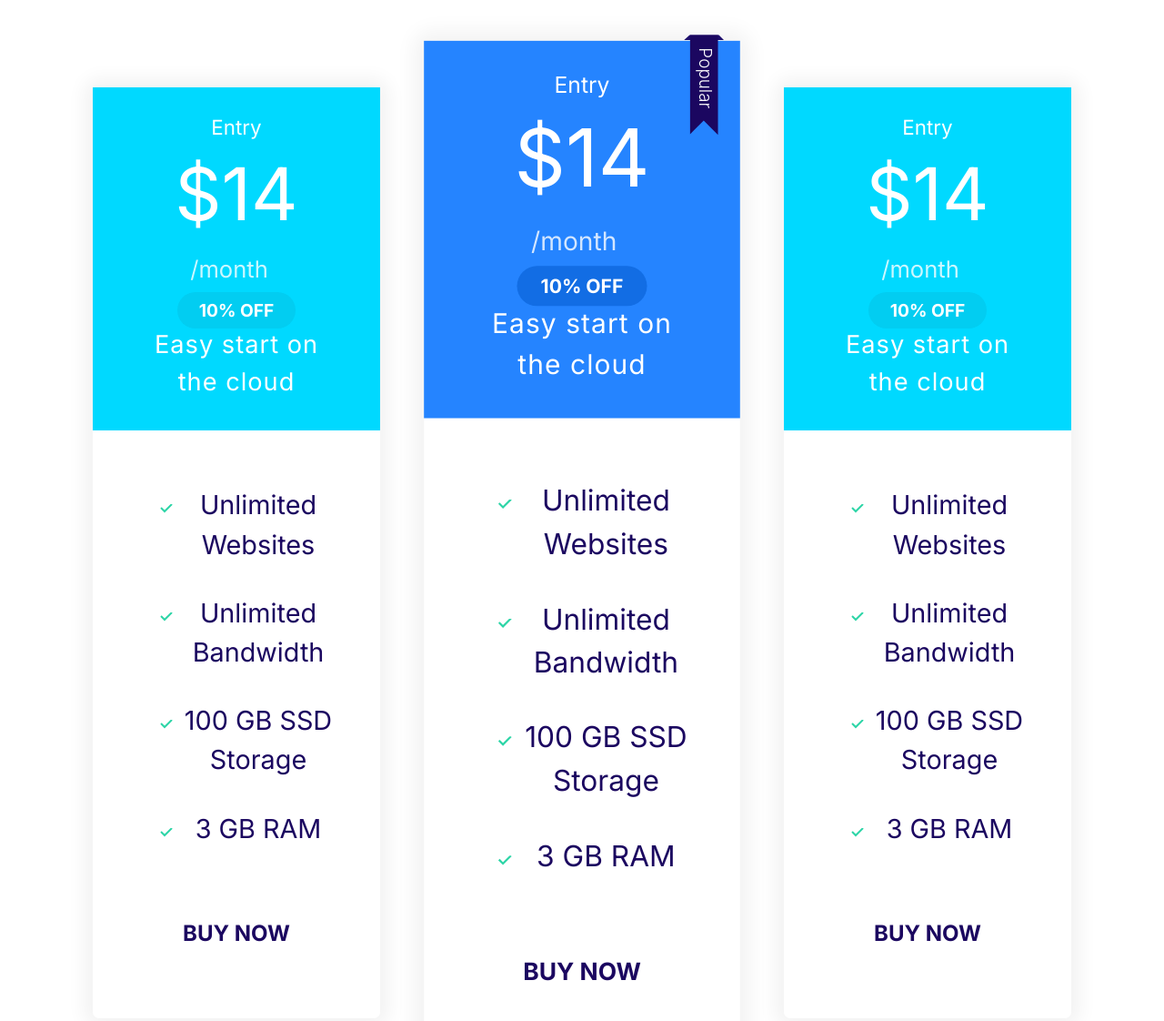
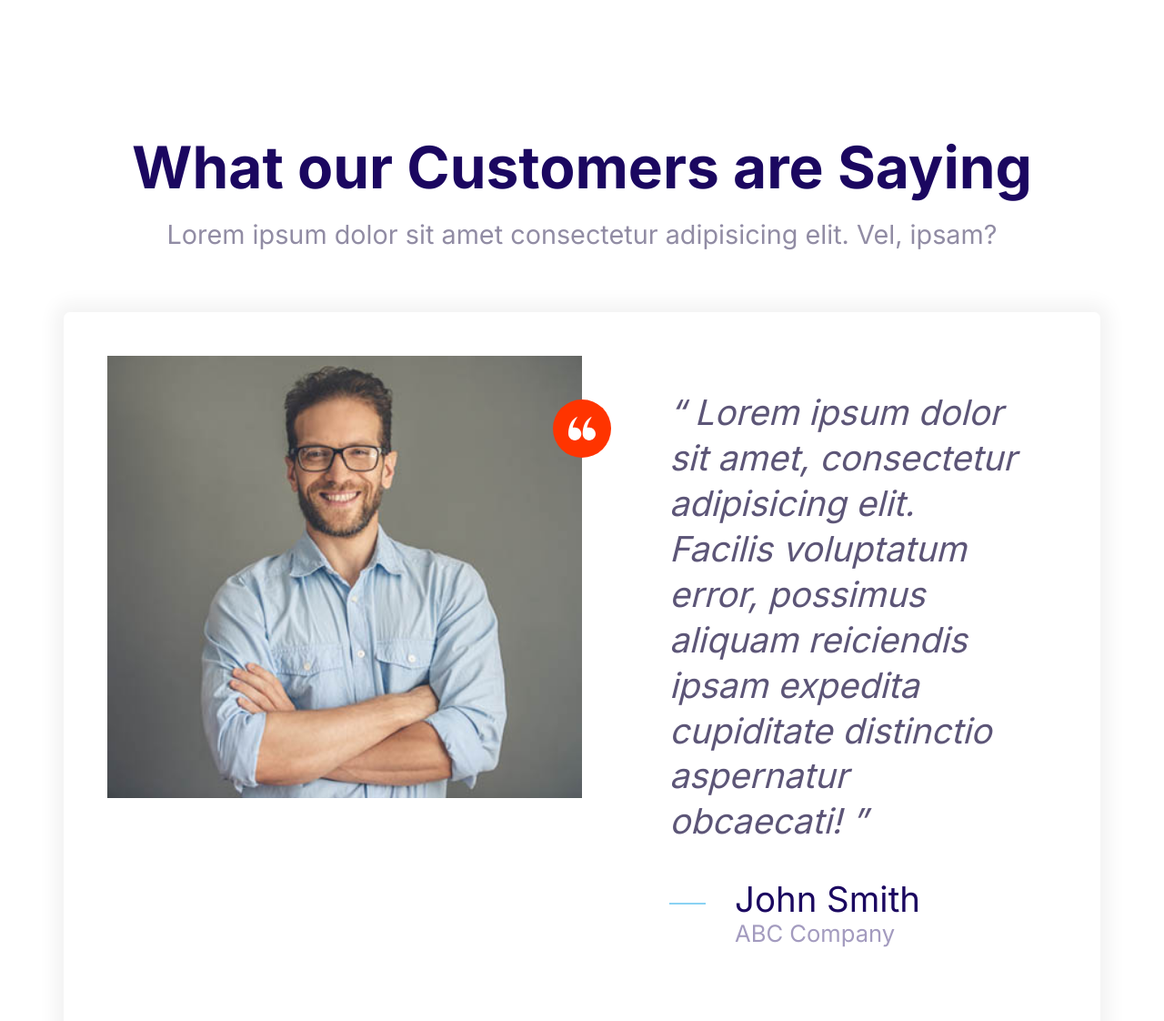
Before and after one commit to vamshi25p/VamshiMoshify, a plain HTML site: page index.html in a window 1280 px wide. Shown: the whole page at 91% size. Drawn offline with Linux system fonts and the light colour scheme.

Commit message:
adding testimonial block.

```diff
--- a/css/styles.css
+++ b/css/styles.css
@@ -412,6 +412,7 @@ a{
     font-style: italic;
     color: var(--color-body-darker);
     line-height: 1.3;
+    text-align:left;
 }
 
 .quote__text::before{
@@ -579,6 +580,7 @@ a{
 
 .block__header{
     text-align: center;
+    margin-bottom: 4rem;
 }
 
 .block__heading{
--- a/index.html
+++ b/index.html
@@ -15,66 +15,47 @@
     />
   </head>
   <body>
-    <section class="block container block-plans">
-      <div class="grid grid--1x3">
-        <div class="plan">
-          <div class="card card--secondary">
-            <header class="card__header">
-              <h3 class="plan__name">Entry</h3>
-              <span class="plan__price">$14</span>
-              <span class="plan__billing-cycle">/month</span>
-              <span class="badge badge--secondary badge--small">10% OFF</span>
-              <span class="plan__description">Easy start on the cloud</span>
-            </header>
-            <div class="card__body">
-              <ul class="list list--tick">
-                <li class="list__item">Unlimited Websites</li>
-                <li class="list__item">Unlimited Bandwidth</li>
-                <li class="list__item">100 GB SSD Storage</li>
-                <li class="list__item">3 GB RAM</li>
-              </ul>
-              <button class="btn btn--outline btn--block">Buy Now</button>
+    <section class="block">
+      <header class="block__header">
+        <h2>What our Customers are Saying</h2>
+        <p>
+          Lorem ipsum dolor sit amet consectetur adipisicing elit. Vel, ipsam?
+        </p>
+      </header>
+      <div class="container">
+        <div class="card testimonial">
+          <div class="grid grid--1x2">
+            <div class="testimonial__image">
+              <img
+                src="images/testimonial.jpg"
+                alt="A happy, smiling customer"
+              />
+              <span class="icon-container icon-container--accent">
+                <svg class="icon icon--white icon--small">
+                  <use xlink:href="images/sprite.svg#quotes"></use>
+                </svg>
+              </span>
             </div>
-          </div>
-        </div>
-        <div class="plan plan--popular">
-          <div class="card card--primary">
-            <header class="card__header">
-              <h3 class="plan__name">Entry</h3>
-              <span class="plan__price">$14</span>
-              <span class="plan__billing-cycle">/month</span>
-              <span class="badge badge--primary badge--small">10% OFF</span>
-              <span class="plan__description">Easy start on the cloud</span>
-            </header>
-            <div class="card__body">
-              <ul class="list list--tick">
-                <li class="list__item">Unlimited Websites</li>
-                <li class="list__item">Unlimited Bandwidth</li>
-                <li class="list__item">100 GB SSD Storage</li>
-                <li class="list__item">3 GB RAM</li>
-              </ul>
-              <button class="btn btn--outline btn--block">Buy Now</button>
-            </div>
-          </div>
-        </div>
-        <div class="plan">
-          <div class="card card--secondary">
-            <header class="card__header">
-              <h3 class="plan__name">Entry</h3>
-              <span class="plan__price">$14</span>
-              <span class="plan__billing-cycle">/month</span>
-              <span class="badge badge--secondary badge--small">10% OFF</span>
-              <span class="plan__description">Easy start on the cloud</span>
-            </header>
-            <div class="card__body">
-              <ul class="list list--tick">
-                <li class="list__item">Unlimited Websites</li>
-                <li class="list__item">Unlimited Bandwidth</li>
-                <li class="list__item">100 GB SSD Storage</li>
-                <li class="list__item">3 GB RAM</li>
-              </ul>
-              <button class="btn btn--outline btn--block">Buy Now</button>
-            </div>
+            <blockquote class="quote">
+              <p class="quote__text">
+                Lorem ipsum dolor sit amet, consectetur adipisicing elit.
+                Facilis voluptatum error, possimus aliquam reiciendis ipsam
+                expedita cupiditate distinctio aspernatur obcaecati!
+              </p>
+              <footer>
+                <div class="media">
+                  <div class="media__image">
+                    <svg class="icon icon--primary quote__line">
+                      <use xlink:href="images/sprite.svg#line"></use>
+                    </svg>
+                  </div>
+                  <div class="media__body">
+                    <h3 class="media__title quote__author">John Smith</h3>
+                    <p class="quote__organization">ABC Company</p>
+                  </div>
+                </div>
+              </footer>
+            </blockquote>
           </div>
         </div>
       </div>
```
Also changed, not shown: components/testimonials_block.html (added, +40 -0 lines).
